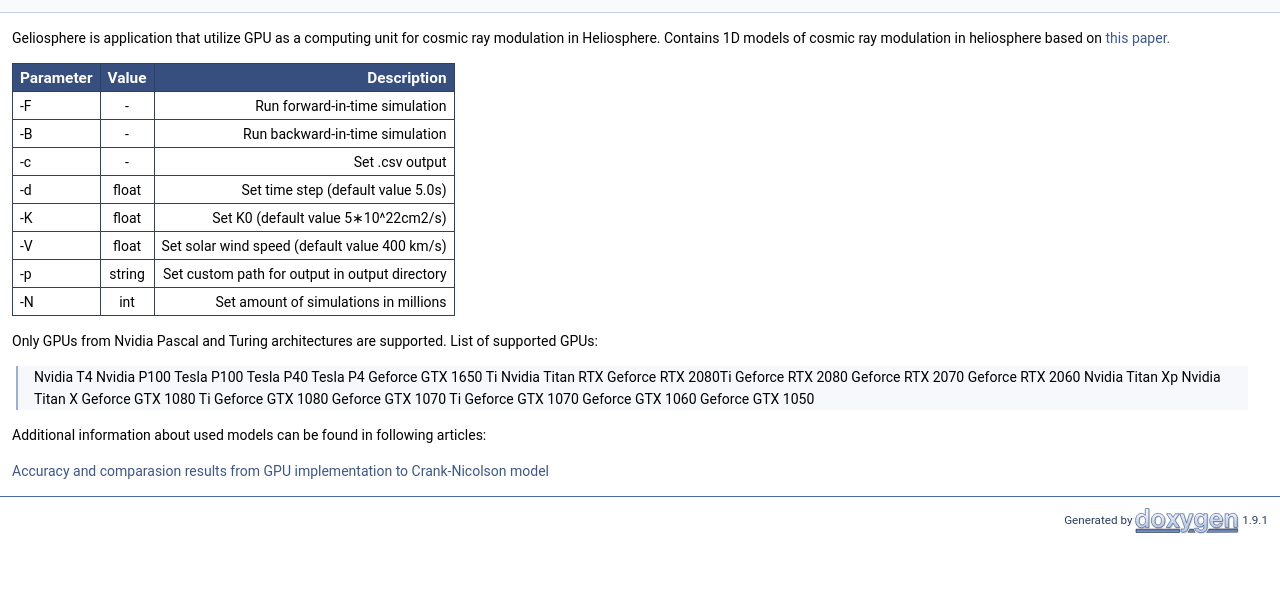
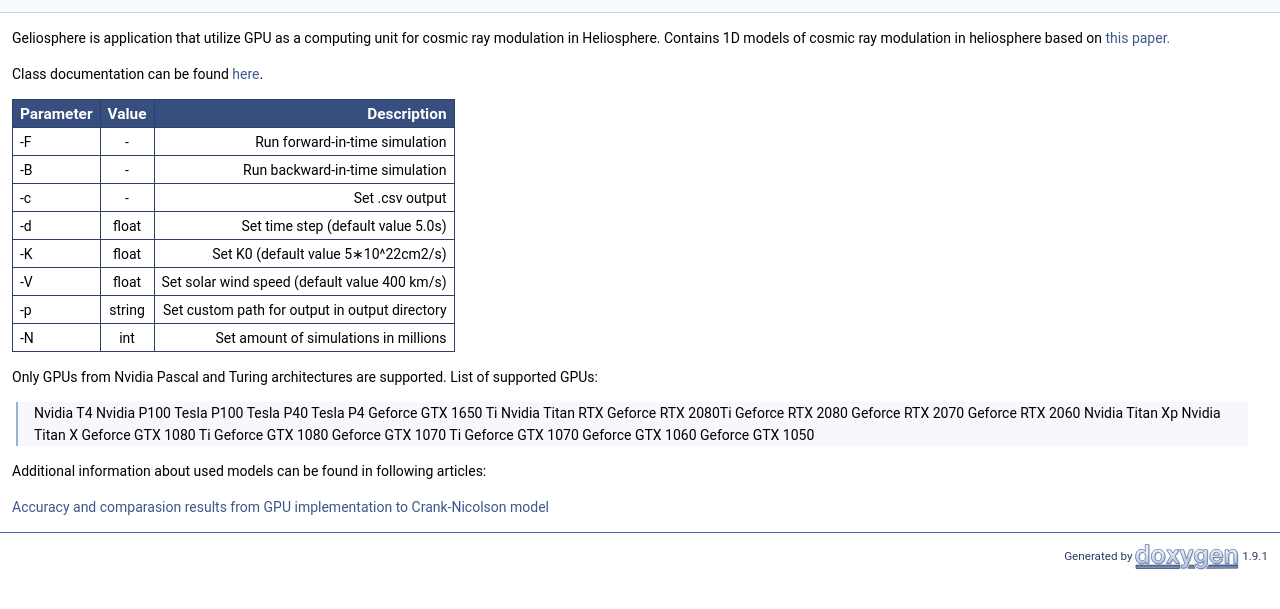
Before and after one commit to msolanik/Geliosphere, a plain HTML site: page md_README.html in a window 1280 px wide. Shown: the part 139-748 px from the top of the page. Drawn offline with Linux system fonts and the light colour scheme.

Commit message:
deploy: bad72f7869e8eb30fe54344ad374f2534a7f45a5

```diff
--- a/md_README.html
+++ b/md_README.html
@@ -66,6 +66,7 @@ $(function() {
 </div><!--header-->
 <div class="contents">
 <div class="textblock"><p>Geliosphere is application that utilize GPU as a computing unit for cosmic ray modulation in Heliosphere. Contains 1D models of cosmic ray modulation in heliosphere based on <a href="https://agupubs.onlinelibrary.wiley.com/doi/pdfdirect/10.1002/2015JA022237">this paper.</a></p>
+<p>Class documentation can be found <a href="https://msolanik.github.io/Geliosphere/annotated.html">here</a>.</p>
 <table class="markdownTable">
 <tr class="markdownTableHead">
 <th class="markdownTableHeadLeft">Parameter   </th><th class="markdownTableHeadCenter">Value   </th><th class="markdownTableHeadRight">Description    </th></tr>
```
